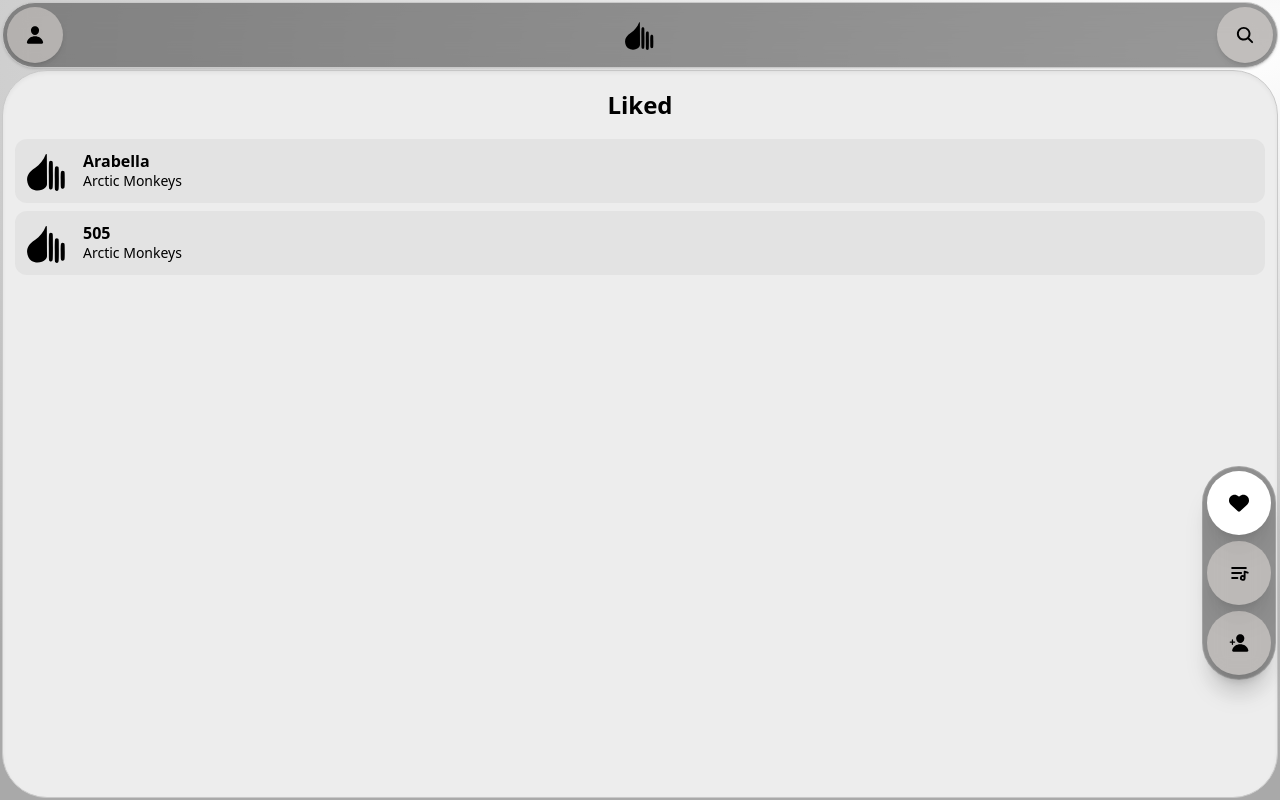
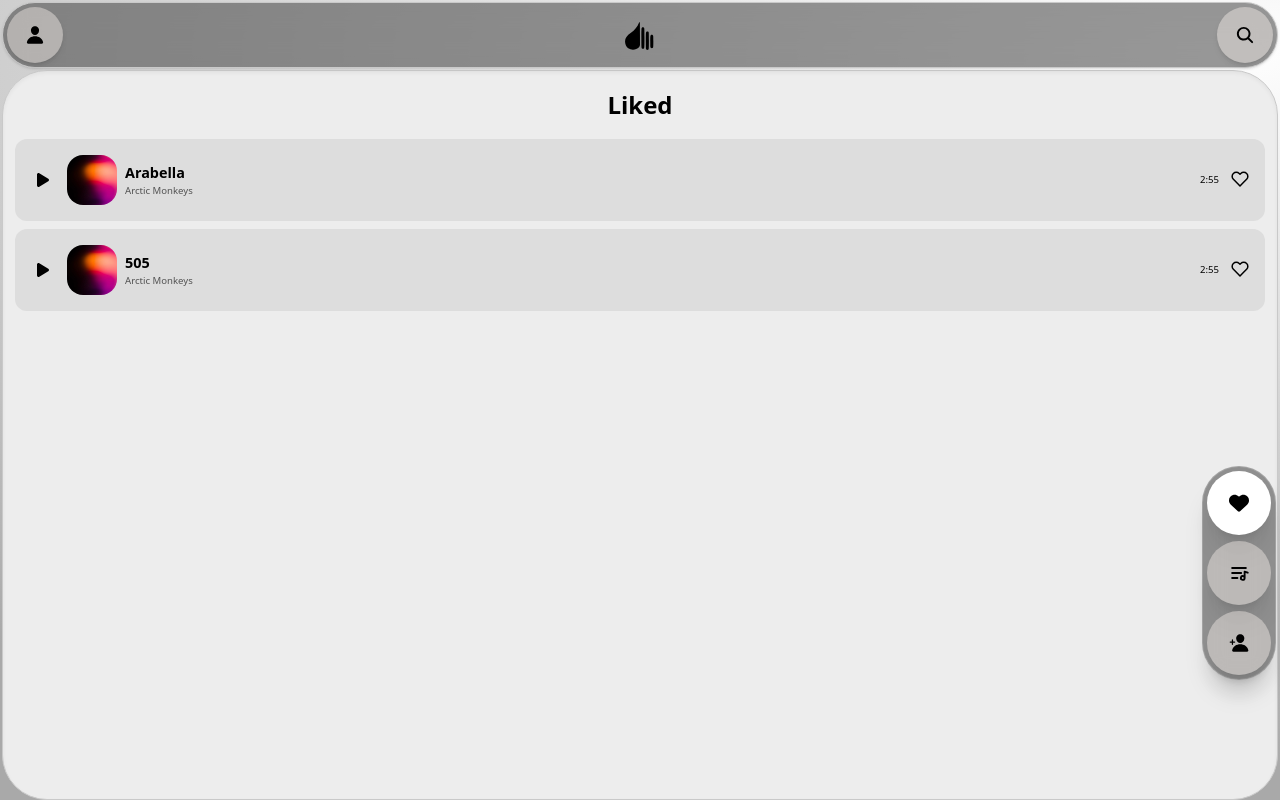
Before and after one commit to el1ght/charton-experimental, a Next.js app: page /liked in a window 1280 px wide. Built offline with nearby package versions, Linux system fonts and the light colour scheme.

Commit message:
song item reworked

```diff
--- a/app/globals.css
+++ b/app/globals.css
@@ -3,7 +3,7 @@
 @tailwind utilities;
 
 :root{
-    --safe-area-bottom: (100vh - var(--tg-viewport-stable-height,100vh))
+    --safe-area-bottom: calc(100vh - var(--tg-viewport-stable-height,100vh))
 }
 
 /*.footer{*/
@@ -11,7 +11,8 @@
 /*}*/
 
 .box{
-    margin-bottom: var(--safe-area-bottom)
+    padding-bottom: calc(1rem + var(--safe-area-inset-bottom));
+    /*padding-bottom: var(--safe-area-inset-bottom);*/
 }
 
 body{
--- a/components/LikedWidget.tsx
+++ b/components/LikedWidget.tsx
@@ -16,7 +16,7 @@
     return (
         <Link href={href} className={'row-span-2 col-span-5'}>
             <div className={"rounded-3xl relative group flex items-center h-full bg-cover bg-center overflow-hidden hover:saturate-150 transition bg-[url('../public/images/favBg-2.jpg')]"}>
-                <div className={'relative h-full w-full bg-black/[.25] '}>
+                <div className={'relative h-full w-full bg-black/[.25] rounded-r-xl'}>
                     <p className={'truncate text-white text-left m-4 mb-0 text-lg font-semibold'}>{name}</p>
                     <p className={'truncate text-white text-left ml-4 text-[0.7rem] max-w-[150px]'}>Lana Del Rey, 21 Savage, Arctic Monkeys</p>
                     <p className={'text-white text-right text-3xl absolute right-2 bottom-0.5'}>33</p>
--- /dev/null
+++ b/components/SearchContent.tsx
@@ -0,0 +1,27 @@
+"use client"
+
+import {Song} from "@/types";
+
+interface SearchContentProps {
+    songs: Song[];
+}
+
+const SearchContent: React.FC<SearchContentProps> = ({
+    songs
+}) => {
+    if (songs.length === 0) {
+        return (
+            <div>
+                No songs found
+            </div>
+        )
+    }
+
+    return (
+        <div>
+            Search Content
+        </div>
+    );
+};
+
+export default SearchContent;
--- a/components/SongItem.tsx
+++ b/components/SongItem.tsx
@@ -2,6 +2,8 @@
 
 import {Song} from "@/types";
 import Image from "next/image";
+import {FiHeart} from "react-icons/fi";
+import {FaPlay} from "react-icons/fa6";
 
 interface SongItemProps {
     data: Song[] | any;
@@ -17,14 +19,28 @@
 
         <div
             onClick={() => onClick(data.id)}
-            className={'p-3 overflow-hidden flex items-center gap-x-4 rounded-xl cursor-pointer bg-[#dedede]/[.7] hover:bg-[#dedede] transition'}
+            className={'p-4 overflow-hidden flex items-center justify-between gap-x-4 rounded-xl cursor-pointer bg-[#D9D9D9]/[.8] hover:bg-[#D9D9D9] transition'}
         >
-            <Image src={'/images/logo.svg'} alt={"Image"} width={40} height={10} />
-            <div className={'flex flex-col '}>
-                <h3 className={'min-w-[100px] max-w-[150px] truncate text-md font-semibold leading-5'}>{data.title}</h3>
+            <div className={'flex flex-row items-center gap-x-4'}>
+                <div>
+                    {/*<Image src={'/images/play.svg'} alt={'play'} width={30} height={30}/>*/}
+                    <FaPlay className={'ml-1'} />
+                </div>
+                <div className={'flex flex-row gap-x-2 items-center'}>
+                    <Image className={'w-[50px] h-[50px] rounded-2xl'} src={'/images/favBg-4.jpg'} alt={"Image"} width={40} height={40} />
+                    <div className={'flex flex-col max-w-[100px]'}>
+                        <h3 className={' truncate text-[0.9rem] font-bold'}>{data.title}</h3>
 
-                <p className={'min-w-[100px] max-w-[150px] text-sm font-thin truncate leading-5'}>{data.author}</p>
+                        <p className={'text-[0.6rem] truncate text-neutral-600'}>{data.author}</p>
+                    </div>
+                </div>
             </div>
+
+            <div className={'flex flex-row gap-x-3'}>
+                <p className={'text-[0.6rem] leading-5'}>2:55</p>
+                <FiHeart size={18} />
+            </div>
+
 
         </div>
     );
```
Also changed, not shown: actions/getSongs.ts (+24 -5 lines), actions/getSongsByTitle.ts (added, +10 -0 lines), app/search/page.tsx (+7 -0 lines), public/images/play.svg.
